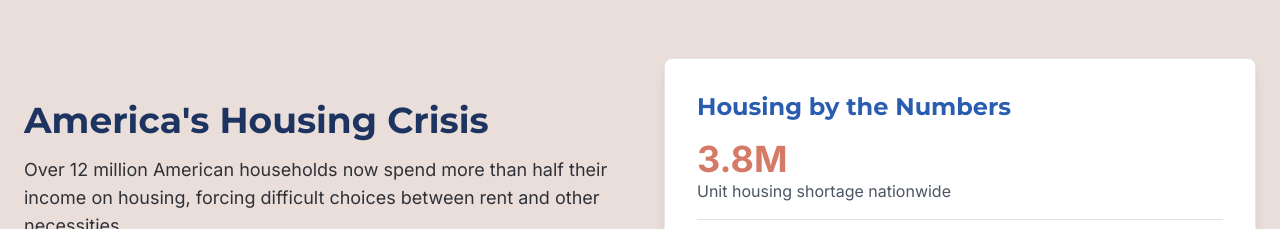
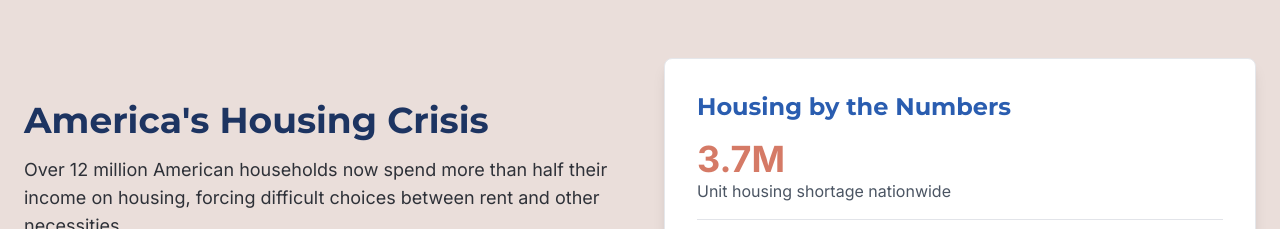
Before and after one commit to PBPL41/pbpl41.github.io, a React (Vite) app: page / in a window 1280 px wide. Shown: the part 1640-1869 px from the top of the page. Built offline with nearby package versions, Linux system fonts and the light colour scheme.

Commit message:
Visual edit in Lovable
Edited UI in Lovable

```diff
--- a/src/pages/Home.tsx
+++ b/src/pages/Home.tsx
@@ -105,7 +105,7 @@ const Home = () => {
 
               <div className="space-y-6">
                 <div className="border-b pb-4">
-                  <p className="text-4xl font-bold text-bfa-red">3.8M</p>
+                  <p className="text-4xl font-bold text-bfa-red">3.7M</p>
                   <p className="text-gray-600">Unit housing shortage nationwide</p>
                 </div>
                 <div className="border-b pb-4">
```
